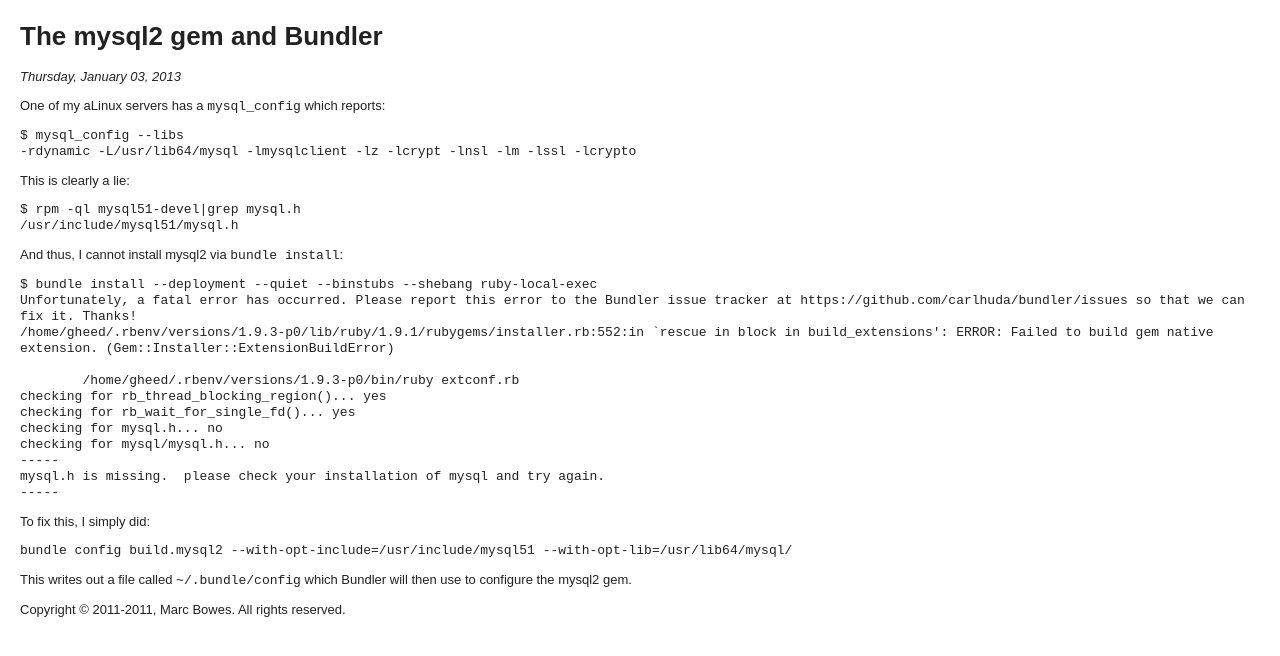
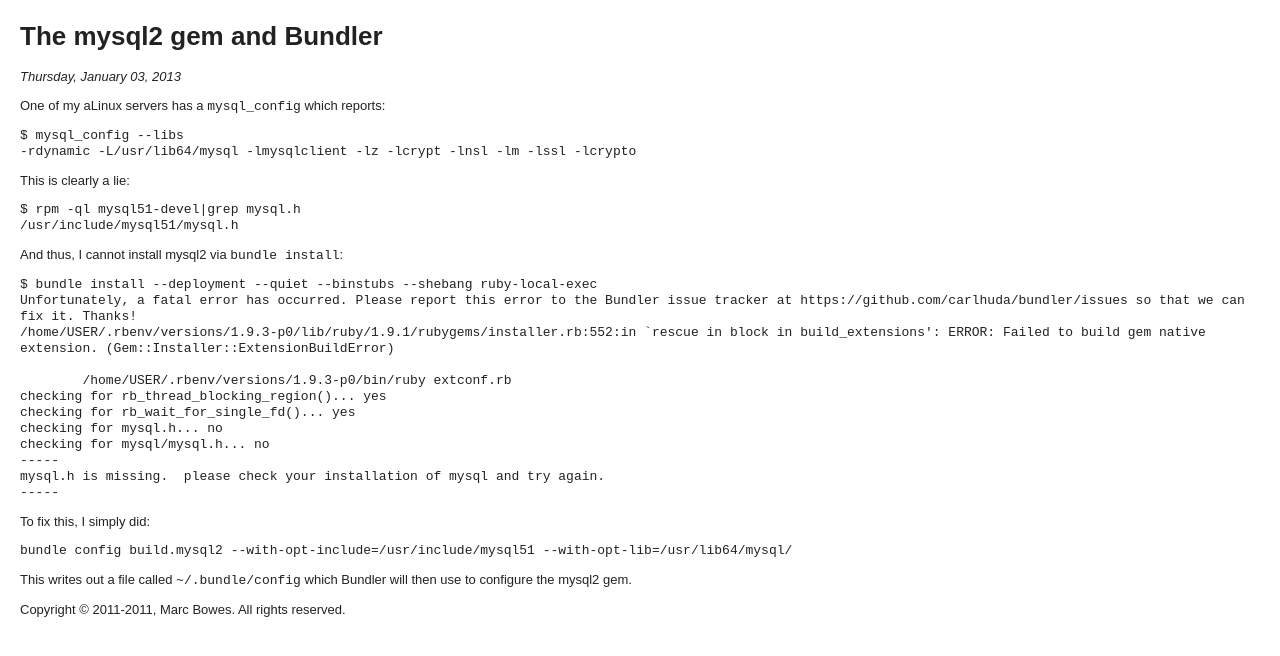
Before and after one commit to marcbowes/marcbowes.github.io, a Jekyll site: the page built from _posts/2013-01-03-mysql2-bundler.markdown, in a window 1280 px wide. Shown: the top 656 px of the page. Built offline with Jekyll 4.4.1, drawn with Linux system fonts in a browser that asks for light colours; nearby versions of some CDN libraries.

Commit message:
Change gheed -> USER

```diff
--- a/_posts/2013-01-03-mysql2-bundler.markdown
+++ b/_posts/2013-01-03-mysql2-bundler.markdown
@@ -17,9 +17,9 @@
 
     $ bundle install --deployment --quiet --binstubs --shebang ruby-local-exec
     Unfortunately, a fatal error has occurred. Please report this error to the Bundler issue tracker at https://github.com/carlhuda/bundler/issues so that we can fix it. Thanks!
-    /home/gheed/.rbenv/versions/1.9.3-p0/lib/ruby/1.9.1/rubygems/installer.rb:552:in `rescue in block in build_extensions': ERROR: Failed to build gem native extension. (Gem::Installer::ExtensionBuildError)
+    /home/USER/.rbenv/versions/1.9.3-p0/lib/ruby/1.9.1/rubygems/installer.rb:552:in `rescue in block in build_extensions': ERROR: Failed to build gem native extension. (Gem::Installer::ExtensionBuildError)
 
-            /home/gheed/.rbenv/versions/1.9.3-p0/bin/ruby extconf.rb
+            /home/USER/.rbenv/versions/1.9.3-p0/bin/ruby extconf.rb
     checking for rb_thread_blocking_region()... yes
     checking for rb_wait_for_single_fd()... yes
     checking for mysql.h... no
```
